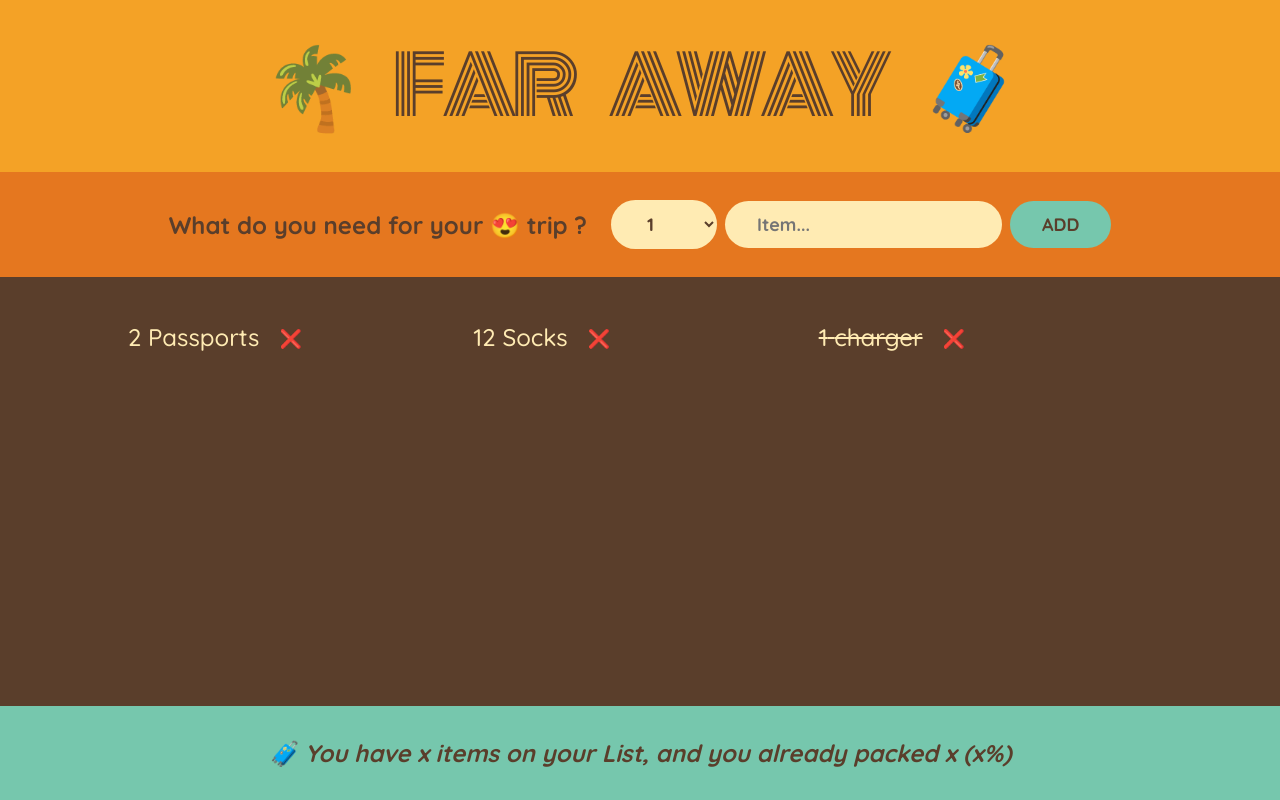
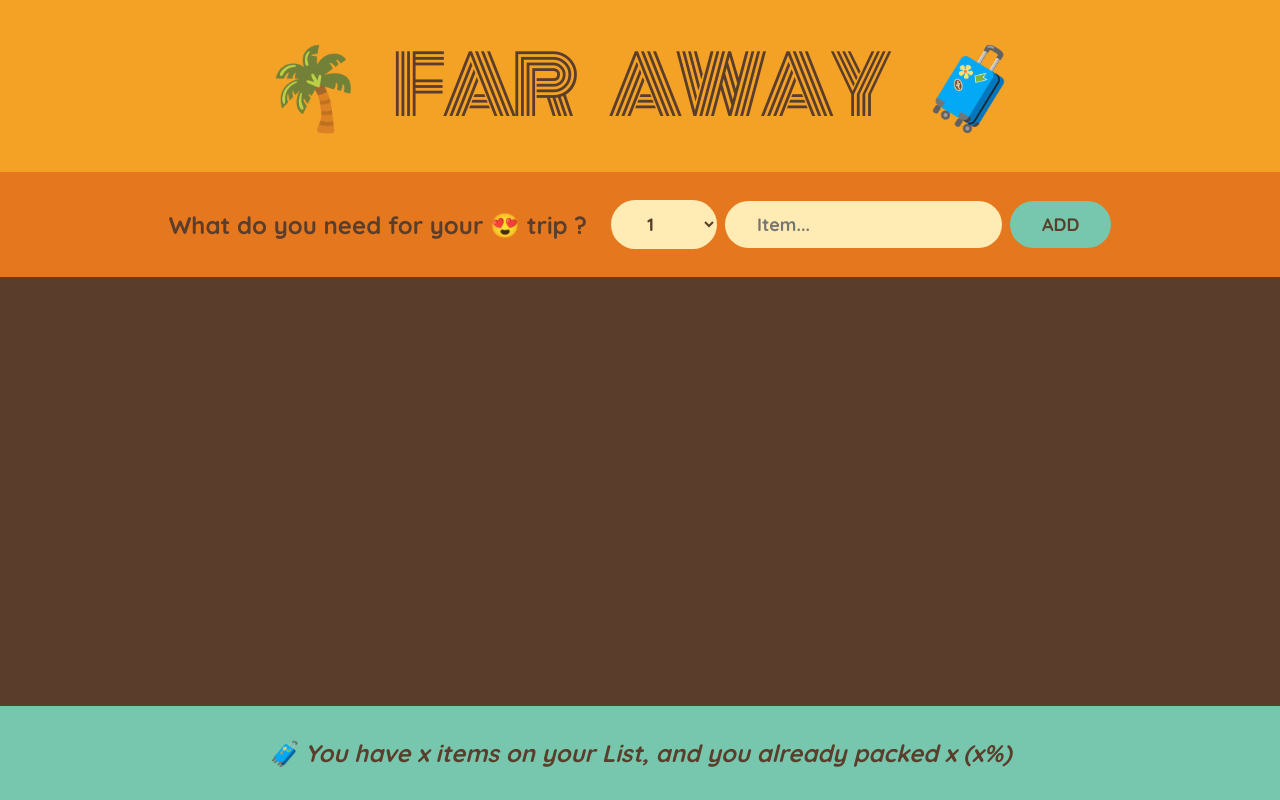
Before and after one commit to akamensi/Ultimate-react-learning, a React (Create React App) app in the folder 05-travel-list/: page / in a window 1280 px wide. Built offline with nearby package versions, Linux system fonts and the light colour scheme.

Commit message:
Lifting Up State

```diff
--- a/05-travel-list/package.json
+++ b/05-travel-list/package.json
@@ -34,5 +34,8 @@
       "last 1 firefox version",
       "last 1 safari version"
     ]
+  },
+  "devDependencies": {
+    "@babel/plugin-proposal-private-property-in-object": "^7.21.11"
   }
 }
--- a/05-travel-list/src/App.js
+++ b/05-travel-list/src/App.js
@@ -7,11 +7,17 @@ const initialItems = [
 ];
 
 export default function App() {
+  const [items, setItems] = useState([]);
+
+  function handleAddItems(item) {
+    setItems((items) => [...items, item]);
+  }
+
   return (
     <div className="app">
       <Logo />
-      <Form />
-      <PackingList />
+      <Form onAddItems={handleAddItems} />
+      <PackingList items={items} />
       <Stats />
     </div>
   );
@@ -21,7 +27,7 @@ function Logo() {
   return <h1>🌴 Far Away 🧳</h1>;
 }
 
-function Form() {
+function Form({ onAddItems }) {
   const [description, setDescription] = useState("");
   const [quantity, setQuantity] = useState(1);
 
@@ -30,6 +36,7 @@ function Form() {
     if (!description) return;
     const newItem = { description, quantity, packed: false, id: Date.now() };
     console.log(newItem);
+    onAddItems(newItem);
     setDescription("");
     setQuantity(1);
   }
@@ -58,11 +65,11 @@ function Form() {
   );
 }
 
-function PackingList() {
+function PackingList({ items }) {
   return (
     <div className="list">
       <ul>
-        {initialItems.map((i) => (
+        {items.map((i) => (
           <Item i={i} key={i.id} />
         ))}
       </ul>
```
Also changed, not shown: 1 other file (tests, documents, lock files or other folders).
